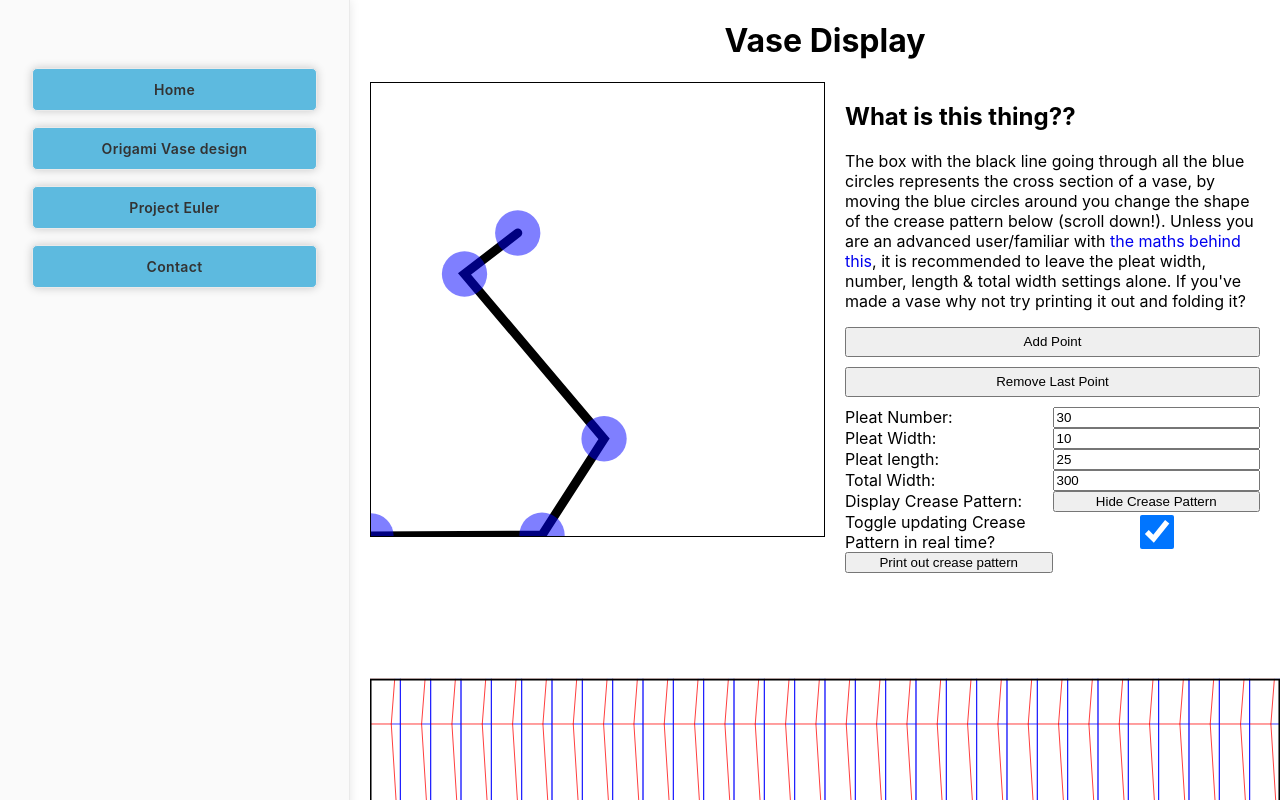
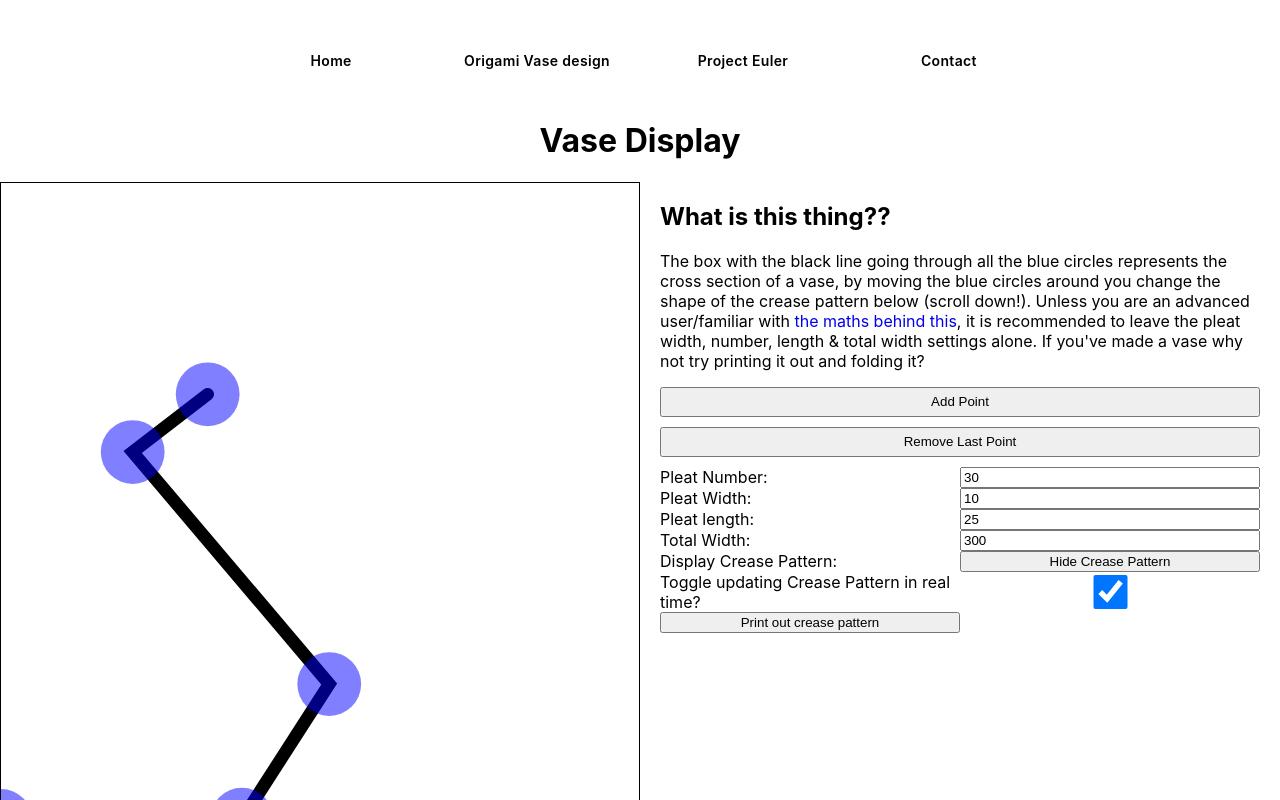
Before and after one commit to Edward-Phillips/origamiVaseDisplay, a Next.js app: page /origami/vaseDisplay in a window 1280 px wide. Shown: the top 800 px of the page. Built offline with nearby package versions, Linux system fonts and the light colour scheme.

Commit message:
horizontal top navbar, claymorphism on hover

```diff
--- a/components/LayoutComponents/layout.module.css
+++ b/components/LayoutComponents/layout.module.css
@@ -1,6 +1,6 @@
 .main {
   display: grid;
-  grid-template-columns: 350px 1fr;
+  grid-template-rows: 100px 1fr;
   background-color: white;
   column-gap: 20px;
 }
--- a/components/LayoutComponents/sidebar.js
+++ b/components/LayoutComponents/sidebar.js
@@ -1,22 +1,21 @@
-import Link from 'next/link'
-import styles from './sidebar.module.scss'
+import Link from "next/link";
+import styles from "./sidebar.module.scss";
 
 export default function Sidebar() {
-
   return (
     <nav className={styles.nav}>
       <Link href="/">
-        <a>Home</a>
+        <div role="button">Home</div>
       </Link>
       <Link href="/origami/vaseDisplay">
-        <a>Origami Vase design</a>
+        <div role="button">Origami Vase design</div>
       </Link>
       <Link href="/copilot/EulerProject">
-        <a>Project Euler</a>
+        <div role="button">Project Euler</div>
       </Link>
       <Link href="/contact">
-        <a>Contact</a>
+        <div role="button">Contact</div>
       </Link>
     </nav>
-  )
+  );
 }
--- a/components/LayoutComponents/sidebar.module.scss
+++ b/components/LayoutComponents/sidebar.module.scss
@@ -1,70 +1,37 @@
-@import '../../styles/variables.module.scss';
+@import "../../styles/variables.module.scss";
 
 .nav {
-  display: flex;
-  flex-direction: column;
-  background-color: #fafafa;
+  display: grid;
+  grid-template-columns: repeat(4, 1fr);
   padding: 32px;
-  border-right: 1px solid #eaeaea;
-  box-shadow: 0 0 10px rgba(0,0,0,0.1);
-  padding-top: 60px;
-  position:relative;
-  height: 100%;
+  position: relative;
+  justify-items: center;
+  grid-gap: 20px;
+  margin: auto;
 }
 
-.collapser {
-  background-color: $button-color-primary;
-  color: #fff;
-  padding: 10px;
-  border-radius: 4px;
+.nav > div {
+  margin: 8px 0;
   cursor: pointer;
-  transition: all 0.2s ease-in-out;
-  margin-bottom: 10px;
-  position: absolute;
-  top: 5px;
-  right: 5px;
-}
-
-.nav > a {
-  margin: 8px 0;
-  text-decoration: none;
   text-align: center;
-  border: 1px solid #eaeaea;
   transition: all 0.125s ease;
-  /* // css to make the a look like a purple rounded button */
-  background-color: $button-color-primary;
-  border-radius: 5px;
-  color: #333;
-  padding: 12px 16px;
+  border-radius: 10px;
+  padding: 12px 20px;
+  align-self: center;
   text-decoration: none;
   text-align: center;
   font-size: 14px;
   font-weight: 600;
   letter-spacing: 0.025em;
   transition: all 0.125s ease;
-  box-shadow: 0 0 10px rgba(0,0,0,0.2);
+  max-width: 150px;
 }
 
-.nav > a:hover {
-  color: rgb(208, 252, 13);
-  border: 1px solid #eaeaea;
-  background-color: $button-color-primary-hover;
+.nav > div:hover {
+  backdrop-filter: blur(5px);
+  background-color: rgba(255, 255, 255, 1);
+  border-radius: 26px;
+  box-shadow: 9px 9px 17px 0px rgba(145, 192, 255, 0.5),
+    inset -8px -8px 16px 0px rgba(145, 192, 255, 0.6),
+    inset 0px 11px 28px 0px rgb(255, 255, 255);
 }
-
-.input {
-  margin: 32px 0;
-  text-decoration: none;
-  background: white;
-  border-radius: 4px;
-  border: 1px solid #eaeaea;
-  font-size: 14px;
-  padding: 8px 16px;
-  height: 28px;
-}
-
-.closedNav {
-  background-color: #fafafa;
-  border-right: 1px solid #eaeaea;
-  box-shadow: 0 0 10px rgba(0,0,0,0.1);
-  height: 100%;
-}
```
